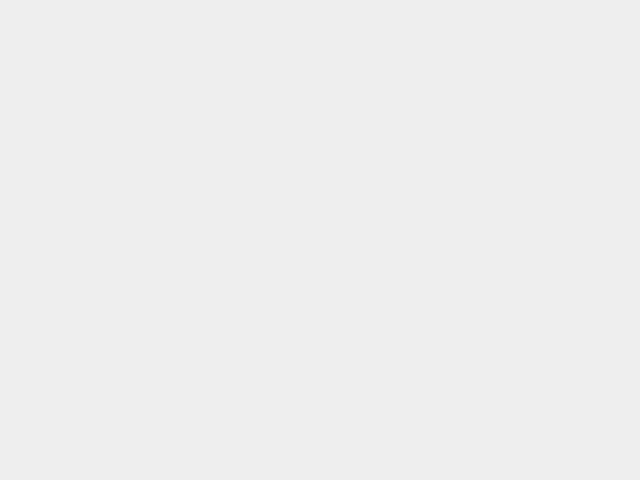
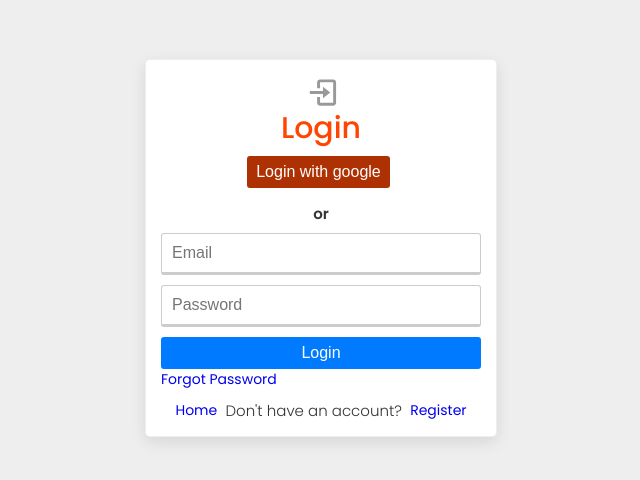
Before and after one commit to hr-shuvo/MERN---AUTH---APP, a React (Create React App) app: page /login in a window 1280 px wide. Before the commit this address had no page. Shown: the part 152-632 px from the top of the page, without its empty margins (319-959 px from the left). Built offline with nearby package versions, Linux system fonts and the light colour scheme.

Commit message:
add card and login component

```diff
--- a/src/App.js
+++ b/src/App.js
@@ -1,6 +1,7 @@
 import {BrowserRouter, Route, Routes} from "react-router-dom";
 import Home from "./pages/home/Home";
 import Layout from "./components/layout/Layout";
+import Login from "./pages/auth/Login";
 
 
 function App() {
@@ -13,6 +14,11 @@ function App() {
                             <Home/>
                         </Layout>
                     }/>
+
+                    <Route path='/login' element={
+                        <Login/>
+                    }/>
+
                 </Routes>
             </BrowserRouter>
         </>
--- /dev/null
+++ b/src/components/card/Card.js
@@ -0,0 +1,12 @@
+import styles from './Card.module.scss'
+
+const Card = ({children, cardClass}) => {
+    return (
+        <div className={`${styles.card} ${cardClass}`}>
+            {children}
+
+        </div>
+    );
+};
+
+export default Card;
--- /dev/null
+++ b/src/components/card/Card.module.scss
@@ -0,0 +1,6 @@
+.card {
+  border: 1px solid transparent;
+  border-radius: 5px;
+  box-shadow: var(--box-shadow);
+  overflow: hidden;
+}
--- /dev/null
+++ b/src/pages/auth/Login.js
@@ -0,0 +1,67 @@
+import styles from './auth.module.scss'
+import Card from "../../components/card/Card";
+import {BiLogIn} from "react-icons/bi";
+import {useState} from "react";
+import {Link} from "react-router-dom";
+
+const Login = () => {
+    const [email, setEmail] = useState("")
+    const [password, setPassword] = useState("")
+    const handleInputChange = () => {
+    }
+    const loginUser = () => {
+    }
+
+    return (
+        <div className={`container ${styles.auth}`}>
+            <Card cardClass={''}>
+                <div className={styles.form}>
+                    <div className='--flex-center'>
+                        <BiLogIn size={35} color={'#999'}></BiLogIn>
+                    </div>
+                    <h2>Login</h2>
+                    <div className="--flex-center">
+                        <button className='--btn --btn-google'>Login with google</button>
+                    </div>
+
+                    <br/>
+
+                    <p className='--text-center --fw-bold'>or</p>
+
+                    <form onSubmit={loginUser}>
+                        <input type={"email"}
+                               value={email}
+                               placeholder={"Email"}
+                               required={true}
+                               onChange={handleInputChange}
+                        />
+
+                        <input type={"password"}
+                               value={password}
+                               placeholder={"Password"}
+                               required={true}
+                               onChange={handleInputChange}
+                        />
+
+                        <button type={"submit"} className='--btn --btn-primary --btn-block'>Login</button>
+
+                    </form>
+
+                    <Link to={'/forgot'}>Forgot Password</Link>
+                    <span className={styles.register}>
+                    <Link to={'/'}>Home</Link>
+                    <p> &nbsp; Don't have an account? &nbsp;</p>
+                    <Link to={'/register'}>Register</Link>
+
+                    </span>
+
+
+                </div>
+
+            </Card>
+
+        </div>
+    );
+};
+
+export default Login;
--- /dev/null
+++ b/src/pages/auth/auth.module.scss
@@ -0,0 +1,99 @@
+.auth {
+  min-height: 100vh;
+  display: flex;
+  justify-content: center;
+  align-items: center;
+
+  .img {
+    animation: slide-down 0.5s ease;
+  }
+
+  .form {
+    width: 35rem;
+    padding: 1.5rem;
+    animation: slide-up 0.5s ease;
+    background-color: #fff;
+    h2 {
+      color: var(--color-danger);
+      text-align: center;
+    }
+    form {
+      input[type="text"],
+      input[type="email"],
+      input[type="password"] {
+        display: block;
+        font-size: 1.6rem;
+        font-weight: 300;
+        padding: 1rem;
+        margin: 1rem auto;
+        width: 100%;
+        border: 1px solid #ccc;
+        border-bottom: 3px solid #ccc;
+        border-radius: 3px;
+        outline: none;
+
+        &:focus {
+          outline: none;
+          box-shadow: 0 1rem 2rem rgba(0, 0, 0, 0.1);
+          border-bottom: 3px solid #55c57a;
+        }
+
+        &:focus:invalid {
+          border-bottom: 3px solid #ff7730;
+        }
+      }
+      .links {
+        display: flex;
+        justify-content: space-between;
+        margin: 5px 0;
+      }
+
+      p {
+        text-align: center;
+        margin: 1rem;
+      }
+    }
+    .register {
+      display: flex;
+      justify-content: center;
+      align-items: center;
+      margin-top: 1rem;
+    }
+  }
+
+  .group {
+    border: 1px solid var(--light-blue);
+    padding: 5px;
+    margin-bottom: 5px;
+  }
+
+  .indicator {
+    display: flex;
+    justify-content: flex-start;
+    align-items: center;
+    font-size: 10px;
+  }
+
+  @keyframes slide-up {
+    0% {
+      transform: translateY(-5rem);
+    }
+    100% {
+      transform: translateY(0);
+    }
+  }
+  @keyframes slide-down {
+    0% {
+      transform: translateY(5rem);
+    }
+    100% {
+      transform: translateY(0);
+    }
+  }
+}
+
+@media screen and (max-width: 700px) {
+  .img {
+    display: none;
+  }
+}
```
